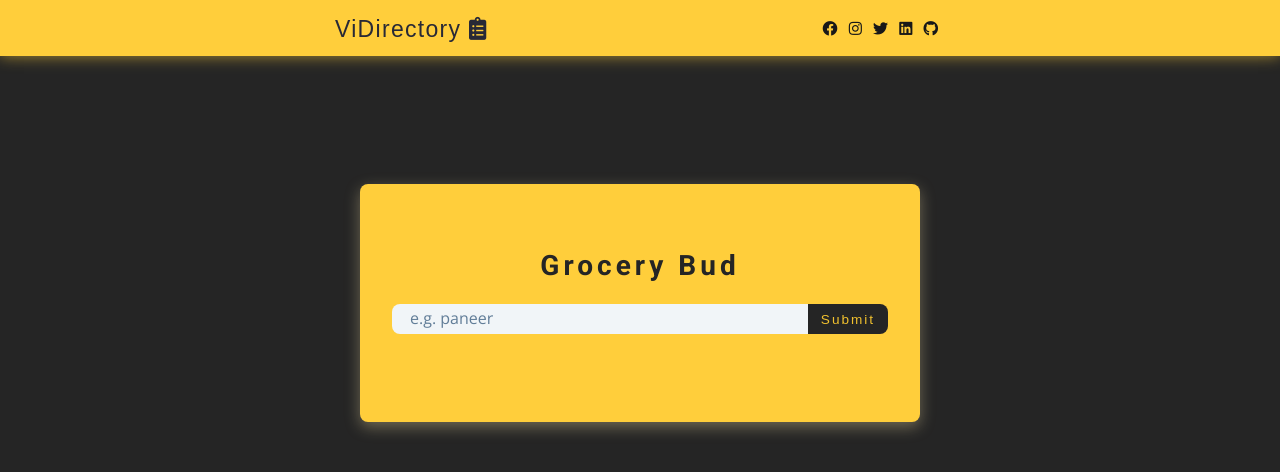
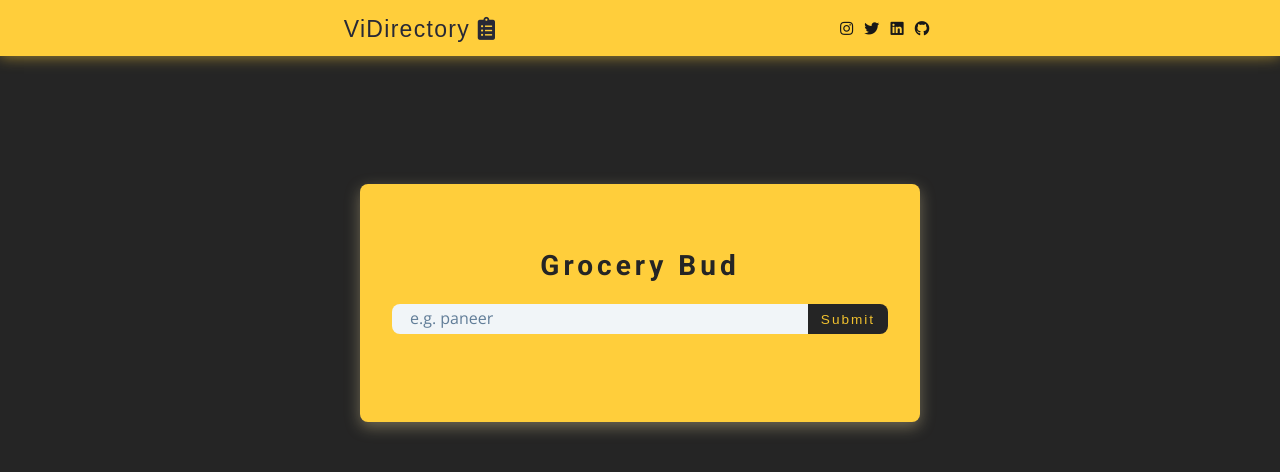
Before and after one commit to hiimvikash/Grocery-Bud-ViDirectory, a plain HTML site: page index.html in a window 1280 px wide. Drawn offline with nearby package versions, Linux system fonts and the light colour scheme.

Commit message:
Update index.html

```diff
--- a/index.html
+++ b/index.html
@@ -18,26 +18,19 @@
     <nav>
       <h1>ViDirectory <i class="fas fa-clipboard-list"></i></h1>
       <ul class="social-icons">
+
         <li>
-          <a
-            href="https://www.facebook.com/profile.php?id=100007277650547"
-            target="_blank"
-          >
-            <i class="fab fa-facebook"></i>
-          </a>
-        </li>
-        <li>
-          <a href="https://www.instagram.com/heyimvikash" target="_blank">
+          <a href="https://www.instagram.com/hiimvikash" target="_blank">
             <i class="fab fa-instagram"></i>
           </a>
         </li>
         <li>
-          <a href="https://www.twitter.com/heyiamvikash" target="_blank">
+          <a href="https://www.twitter.com/hiimvikash" target="_blank">
             <i class="fab fa-twitter"></i>
           </a>
         </li>
         <li>
-          <a href="https://www.linkedin.com/in/heyimvikash/" target="_blank">
+          <a href="https://www.linkedin.com/in/hiimvikash/" target="_blank">
             <i class="fab fa-linkedin"></i>
           </a>
         </li>
```
